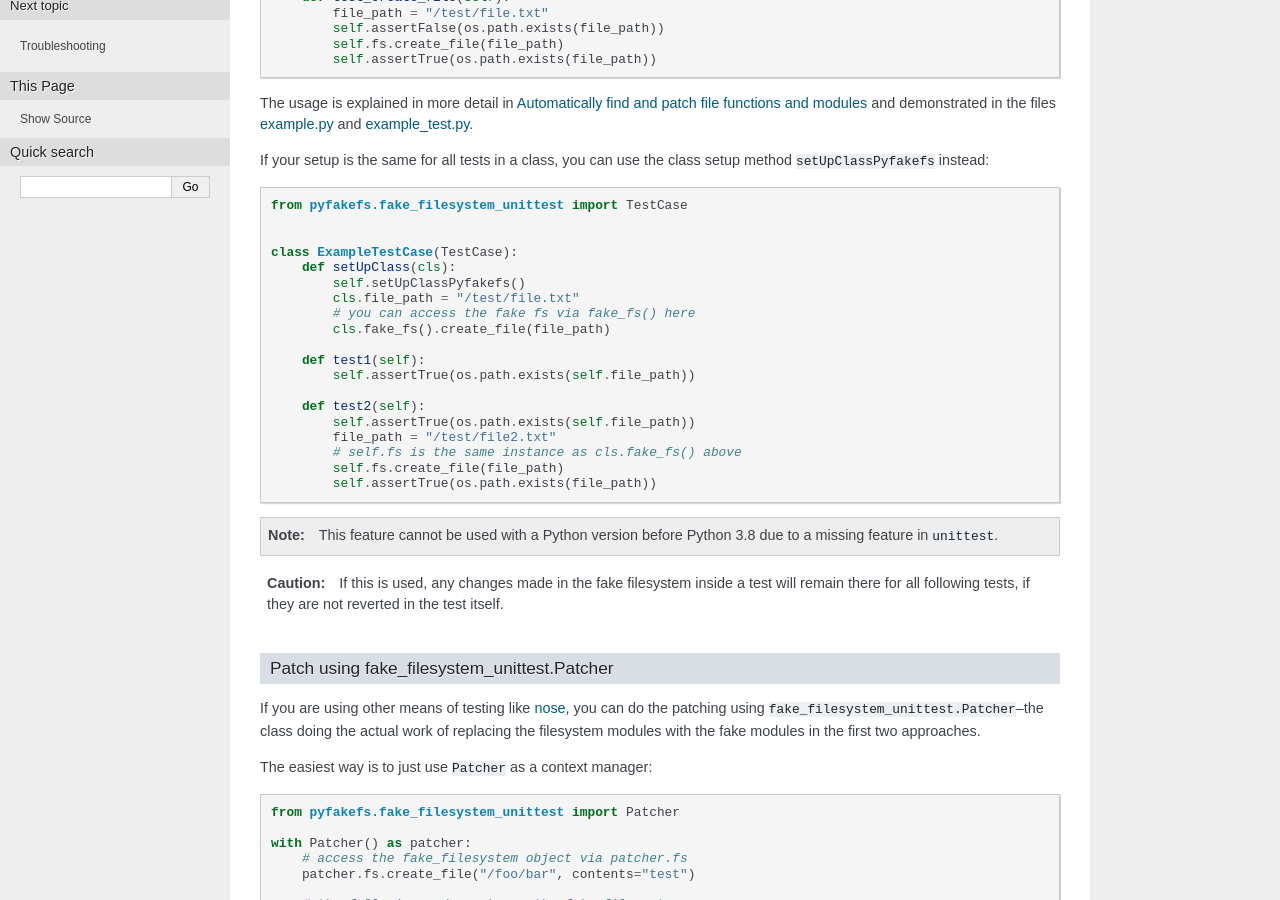
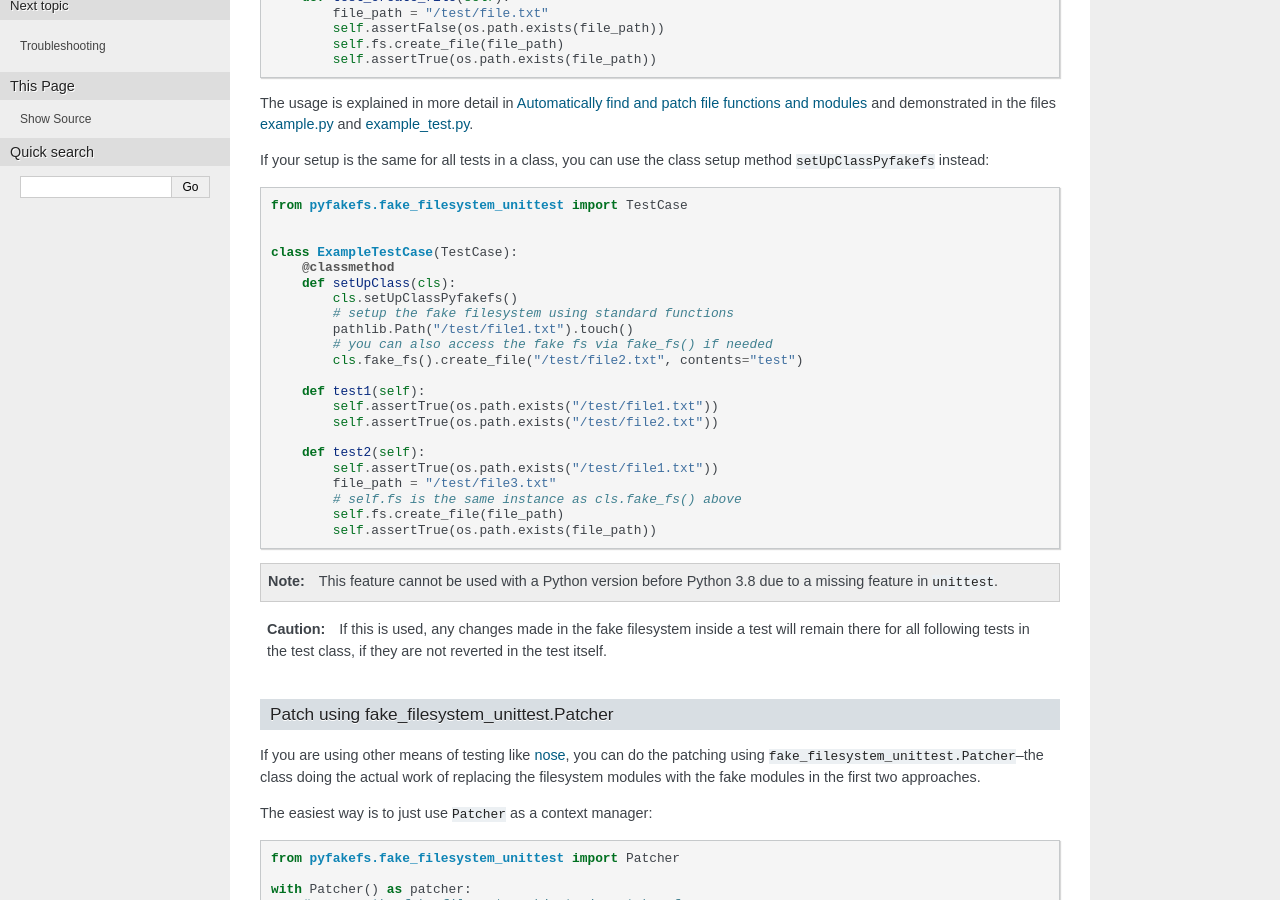
Before and after one commit to pytest-dev/pyfakefs, a Sphinx documentation site: the page built from docs/usage.rst, in a window 1280 px wide and 900 px high, scrolled down 1196 px. Built offline with Sphinx 7.4.7, drawn with Linux system fonts in a browser that asks for light colours.

Commit message:
Minor documentation fixes

```diff
--- a/docs/usage.rst
+++ b/docs/usage.rst
@@ -85,18 +85,21 @@ method ``setUpClassPyfakefs`` instead:
 
 
     class ExampleTestCase(TestCase):
+        @classmethod
         def setUpClass(cls):
-            self.setUpClassPyfakefs()
-            cls.file_path = "/test/file.txt"
-            # you can access the fake fs via fake_fs() here
-            cls.fake_fs().create_file(file_path)
+            cls.setUpClassPyfakefs()
+            # setup the fake filesystem using standard functions
+            pathlib.Path("/test/file1.txt").touch()
+            # you can also access the fake fs via fake_fs() if needed
+            cls.fake_fs().create_file("/test/file2.txt", contents="test")
 
         def test1(self):
-            self.assertTrue(os.path.exists(self.file_path))
+            self.assertTrue(os.path.exists("/test/file1.txt"))
+            self.assertTrue(os.path.exists("/test/file2.txt"))
 
         def test2(self):
-            self.assertTrue(os.path.exists(self.file_path))
-            file_path = "/test/file2.txt"
+            self.assertTrue(os.path.exists("/test/file1.txt"))
+            file_path = "/test/file3.txt"
             # self.fs is the same instance as cls.fake_fs() above
             self.fs.create_file(file_path)
             self.assertTrue(os.path.exists(file_path))
@@ -105,8 +108,8 @@ method ``setUpClassPyfakefs`` instead:
   a missing feature in ``unittest``.
 
 .. caution:: If this is used, any changes made in the fake filesystem inside a test
-  will remain there for all following tests, if they are not reverted in the test
-  itself.
+  will remain there for all following tests in the test class, if they are not reverted
+  in the test itself.
 
 
 Patch using fake_filesystem_unittest.Patcher
```
Also changed, not shown: CHANGES.md (+4 -0 lines).
